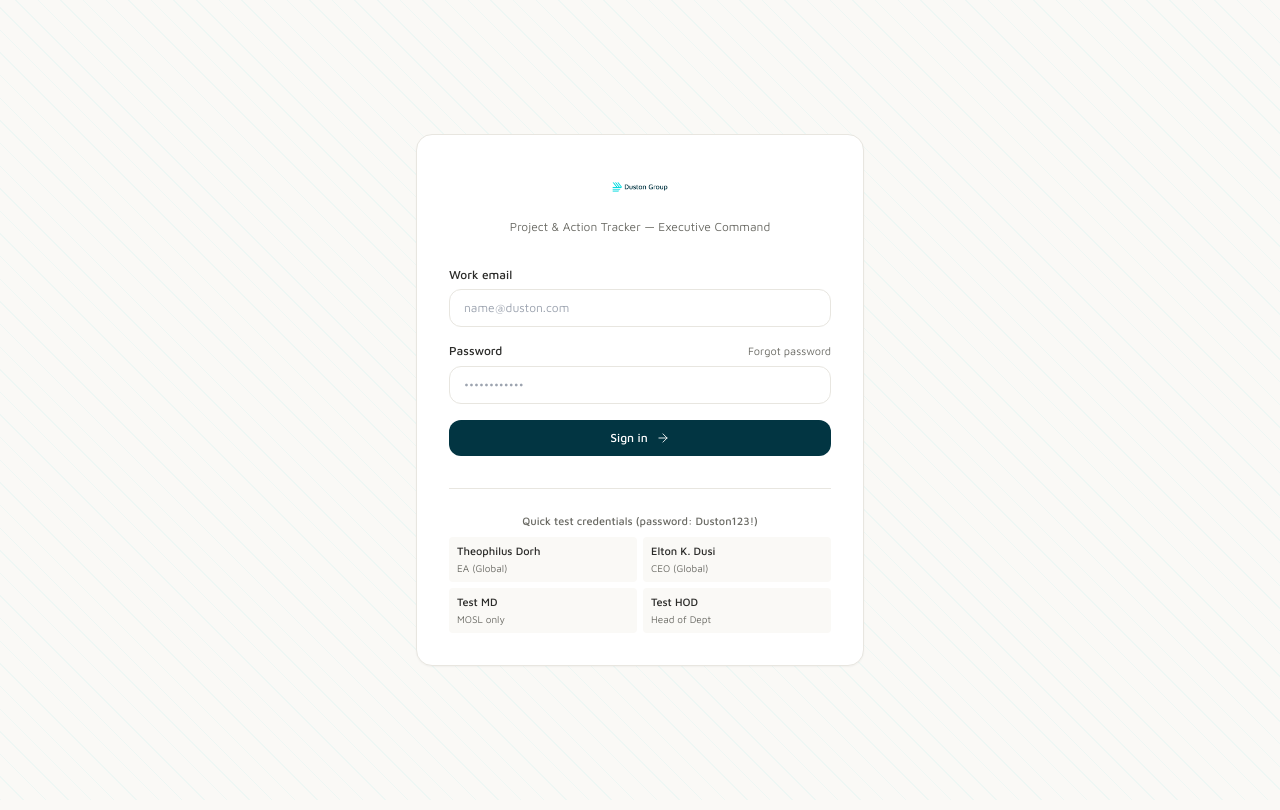
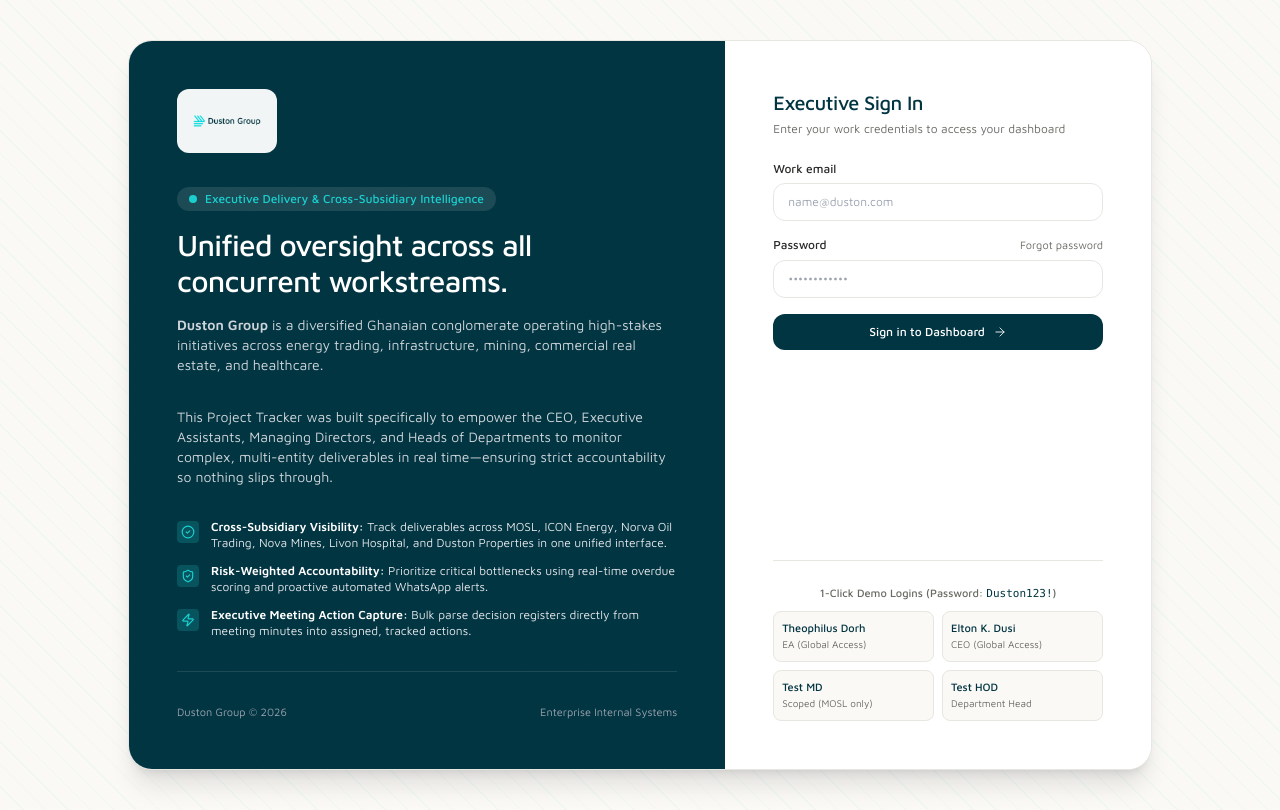
Before and after one commit to Theodorh123/Duston_Project_Tracker, a Next.js app: page /login in a window 1280 px wide. Built offline with nearby package versions, Linux system fonts and the light colour scheme.

Commit message:
feat: increase logo size and add Duston Group executive hero sections

```diff
--- a/src/app/(auth)/login/page.tsx
+++ b/src/app/(auth)/login/page.tsx
@@ -3,7 +3,7 @@
 import { useState } from "react";
 import { signIn } from "next-auth/react";
 import { useRouter } from "next/navigation";
-import { Lock, Mail, ArrowRight } from "lucide-react";
+import { ArrowRight, CheckCircle2, ShieldCheck, Zap } from "lucide-react";
 
 export default function LoginPage() {
   const router = useRouter();
@@ -30,7 +30,7 @@
         router.push("/");
         router.refresh();
       }
-    } catch (err: any) {
+    } catch {
       setError("An unexpected error occurred. Please try again.");
     } finally {
       setLoading(false);
@@ -43,23 +43,93 @@
   };
 
   return (
-    <div className="min-h-screen bg-duston-bg flanelines-bg flex flex-col items-center justify-center p-4 relative">
-      <div className="w-full max-w-md bg-white border border-duston-border rounded-2xl shadow-subtle p-8 z-10">
-        {/* Duston Logotype */}
-        <div className="text-center mb-8 flex flex-col items-center">
+    <div className="min-h-screen bg-duston-bg flanelines-bg flex items-center justify-center p-4 sm:p-6 lg:p-10 relative">
+      <div className="w-full max-w-5xl bg-white border border-duston-border rounded-3xl shadow-xl overflow-hidden grid grid-cols-1 lg:grid-cols-12 z-10">
+
+        {/* Left Column: Hero & Conglomerate Context */}
+        <div className="lg:col-span-7 bg-[#023542] text-white p-8 sm:p-12 flex flex-col justify-between relative overflow-hidden">
+          {/* Subtle FlaneLines background */}
+          <div className="absolute inset-0 opacity-10 pointer-events-none flanelines-bg" />
+
+          <div className="relative z-10">
+            {/* Prominent Large Duston Group Logo */}
+            <div className="mb-8">
               {/* eslint-disable-next-line @next/next/no-img-element */}
               <img
                 src="/logo-duston-group.png"
                 alt="Duston Group"
-            className="h-10 w-auto object-contain mx-auto mb-3"
+                className="h-14 sm:h-16 w-auto object-contain bg-white/95 rounded-xl px-4 py-2"
               />
-          <p className="text-xs text-duston-muted">
-            Project & Action Tracker — Executive Command
+            </div>
+
+            <div className="inline-flex items-center gap-2 px-3 py-1 rounded-full bg-white/10 text-[#1BCECE] text-xs font-medium mb-4">
+              <span className="w-2 h-2 rounded-full bg-[#1BCECE]" />
+              <span>Executive Delivery & Cross-Subsidiary Intelligence</span>
+            </div>
+
+            <h1 className="text-2xl sm:text-3xl font-medium tracking-tight text-white mb-4 leading-snug">
+              Unified oversight across all concurrent workstreams.
+            </h1>
+
+            <p className="text-xs sm:text-sm text-gray-200/90 leading-relaxed mb-8">
+              <strong>Duston Group</strong> is a diversified Ghanaian conglomerate operating high-stakes initiatives across energy trading, infrastructure, mining, commercial real estate, and healthcare.
+            </p>
+
+            <p className="text-xs sm:text-sm text-gray-200/90 leading-relaxed mb-8">
+              This Project Tracker was built specifically to empower the CEO, Executive Assistants, Managing Directors, and Heads of Departments to monitor complex, multi-entity deliverables in real time—ensuring strict accountability so nothing slips through.
+            </p>
+
+            {/* Strategic Value Pillars */}
+            <div className="space-y-3 text-xs text-gray-200">
+              <div className="flex items-start gap-3">
+                <div className="p-1 rounded bg-[#1BCECE]/20 text-[#1BCECE] mt-0.5 shrink-0">
+                  <CheckCircle2 size={14} strokeWidth={2} />
+                </div>
+                <div>
+                  <span className="font-semibold text-white">Cross-Subsidiary Visibility:</span> Track deliverables across MOSL, ICON Energy, Norva Oil Trading, Nova Mines, Livon Hospital, and Duston Properties in one unified interface.
+                </div>
+              </div>
+
+              <div className="flex items-start gap-3">
+                <div className="p-1 rounded bg-[#1BCECE]/20 text-[#1BCECE] mt-0.5 shrink-0">
+                  <ShieldCheck size={14} strokeWidth={2} />
+                </div>
+                <div>
+                  <span className="font-semibold text-white">Risk-Weighted Accountability:</span> Prioritize critical bottlenecks using real-time overdue scoring and proactive automated WhatsApp alerts.
+                </div>
+              </div>
+
+              <div className="flex items-start gap-3">
+                <div className="p-1 rounded bg-[#1BCECE]/20 text-[#1BCECE] mt-0.5 shrink-0">
+                  <Zap size={14} strokeWidth={2} />
+                </div>
+                <div>
+                  <span className="font-semibold text-white">Executive Meeting Action Capture:</span> Bulk parse decision registers directly from meeting minutes into assigned, tracked actions.
+                </div>
+              </div>
+            </div>
+          </div>
+
+          <div className="relative z-10 pt-8 mt-8 border-t border-white/10 flex items-center justify-between text-[11px] text-gray-400">
+            <span>Duston Group © 2026</span>
+            <span>Enterprise Internal Systems</span>
+          </div>
+        </div>
+
+        {/* Right Column: Sign In & 1-Click Test Access */}
+        <div className="lg:col-span-5 p-8 sm:p-12 flex flex-col justify-between bg-white">
+          <div>
+            <div className="mb-6">
+              <h2 className="text-xl font-medium text-[#023542] tracking-tight">
+                Executive Sign In
+              </h2>
+              <p className="text-xs text-duston-muted mt-1">
+                Enter your work credentials to access your dashboard
               </p>
             </div>
 
             {error && (
-          <div className="mb-6 p-3 rounded-lg bg-duston-orange/10 border border-duston-orange/20 text-duston-orange text-xs text-center font-medium">
+              <div className="mb-6 p-3 rounded-lg bg-[#F15A24]/10 border border-[#F15A24]/20 text-[#F15A24] text-xs text-center font-medium">
                 {error}
               </div>
             )}
@@ -69,7 +139,6 @@
                 <label className="block text-xs font-medium text-duston-text mb-1.5">
                   Work email
                 </label>
-            <div className="relative">
                 <input
                   type="email"
                   required
@@ -78,7 +147,6 @@
                   onChange={(e) => setEmail(e.target.value)}
                   className="w-full bg-white border border-duston-border rounded-xl px-3.5 py-2.5 text-xs text-duston-text outline-none focus:border-[#1BCECE] focus:ring-1 focus:ring-[#1BCECE] transition-all"
                 />
-            </div>
               </div>
 
               <div>
@@ -90,7 +158,6 @@
                     Forgot password
                   </span>
                 </div>
-            <div className="relative">
                 <input
                   type="password"
                   required
@@ -100,59 +167,61 @@
                   className="w-full bg-white border border-duston-border rounded-xl px-3.5 py-2.5 text-xs text-duston-text outline-none focus:border-[#1BCECE] focus:ring-1 focus:ring-[#1BCECE] transition-all"
                 />
               </div>
-          </div>
 
               <button
                 type="submit"
                 disabled={loading}
-            className="w-full py-2.5 px-4 bg-[#023542] hover:bg-[#1BCECE] text-white rounded-xl text-xs font-medium transition-colors flex items-center justify-center gap-2 mt-2 disabled:opacity-50"
+                className="w-full py-2.5 px-4 bg-[#023542] hover:bg-[#1BCECE] text-white rounded-xl text-xs font-medium transition-colors flex items-center justify-center gap-2 mt-3 disabled:opacity-50"
               >
-            {loading ? "Signing in..." : "Sign in"}
+                {loading ? "Signing in..." : "Sign in to Dashboard"}
                 <ArrowRight size={14} strokeWidth={1.5} />
               </button>
             </form>
+          </div>
 
           {/* Quick Test Logins Strip */}
           <div className="mt-8 pt-6 border-t border-duston-border">
             <div className="text-[11px] font-medium text-duston-muted mb-2 text-center">
-            Quick test credentials (password: Duston123!)
+              1-Click Demo Logins (Password: <span className="font-mono text-duston-dark">Duston123!</span>)
             </div>
-          <div className="grid grid-cols-2 gap-1.5 text-[11px]">
+            <div className="grid grid-cols-2 gap-2 text-[11px]">
               <button
                 type="button"
                 onClick={() => setTestUser("theophilus@duston.com")}
-              className="px-2 py-1.5 text-left rounded bg-duston-bg hover:bg-duston-border/60 text-duston-text transition-colors truncate"
+                className="p-2 text-left rounded-lg bg-duston-bg hover:bg-duston-border/60 text-duston-text border border-duston-border transition-colors"
               >
-              <span className="font-medium block">Theophilus Dorh</span>
-              <span className="text-duston-muted text-[10px]">EA (Global)</span>
+                <span className="font-medium block text-duston-dark">Theophilus Dorh</span>
+                <span className="text-duston-muted text-[10px]">EA (Global Access)</span>
               </button>
               <button
                 type="button"
                 onClick={() => setTestUser("elton@duston.com")}
-              className="px-2 py-1.5 text-left rounded bg-duston-bg hover:bg-duston-border/60 text-duston-text transition-colors truncate"
+                className="p-2 text-left rounded-lg bg-duston-bg hover:bg-duston-border/60 text-duston-text border border-duston-border transition-colors"
               >
-              <span className="font-medium block">Elton K. Dusi</span>
-              <span className="text-duston-muted text-[10px]">CEO (Global)</span>
+                <span className="font-medium block text-duston-dark">Elton K. Dusi</span>
+                <span className="text-duston-muted text-[10px]">CEO (Global Access)</span>
               </button>
               <button
                 type="button"
                 onClick={() => setTestUser("md@duston.com")}
-              className="px-2 py-1.5 text-left rounded bg-duston-bg hover:bg-duston-border/60 text-duston-text transition-colors truncate"
+                className="p-2 text-left rounded-lg bg-duston-bg hover:bg-duston-border/60 text-duston-text border border-duston-border transition-colors"
               >
-              <span className="font-medium block">Test MD</span>
-              <span className="text-duston-muted text-[10px]">MOSL only</span>
+                <span className="font-medium block text-duston-dark">Test MD</span>
+                <span className="text-duston-muted text-[10px]">Scoped (MOSL only)</span>
               </button>
               <button
                 type="button"
                 onClick={() => setTestUser("hod@duston.com")}
-              className="px-2 py-1.5 text-left rounded bg-duston-bg hover:bg-duston-border/60 text-duston-text transition-colors truncate"
+                className="p-2 text-left rounded-lg bg-duston-bg hover:bg-duston-border/60 text-duston-text border border-duston-border transition-colors"
               >
-              <span className="font-medium block">Test HOD</span>
-              <span className="text-duston-muted text-[10px]">Head of Dept</span>
+                <span className="font-medium block text-duston-dark">Test HOD</span>
+                <span className="text-duston-muted text-[10px]">Department Head</span>
               </button>
             </div>
           </div>
         </div>
+
+      </div>
     </div>
   );
 }
--- a/src/components/dashboard/DashboardClient.tsx
+++ b/src/components/dashboard/DashboardClient.tsx
@@ -126,14 +126,50 @@
 
   return (
     <div className="space-y-6">
-      {/* Welcome Header */}
-      <div>
-        <h1 className="text-2xl font-medium text-[#023542] tracking-tight">
-          Welcome back, {firstName}
-        </h1>
-        <p className="text-xs text-duston-muted mt-1">
-          Here&apos;s what&apos;s on your plate today across the group
-        </p>
+      {/* Executive Overview Hero Banner */}
+      <div className="rounded-2xl bg-[#023542] text-white p-6 sm:p-7 border border-[#03446D] shadow-sm relative overflow-hidden">
+        <div className="absolute right-0 top-0 bottom-0 w-1/3 opacity-10 pointer-events-none flanelines-bg" />
+
+        <div className="relative z-10 flex flex-col md:flex-row md:items-center justify-between gap-6">
+          <div className="max-w-2xl">
+            <div className="inline-flex items-center gap-2 px-2.5 py-1 rounded-full bg-white/10 text-[#1BCECE] text-xs font-medium mb-3">
+              <span className="w-2 h-2 rounded-full bg-[#1BCECE]" />
+              <span>Duston Group Delivery Command</span>
+            </div>
+
+            <h1 className="text-xl sm:text-2xl font-medium tracking-tight text-white mb-2">
+              Cross-Subsidiary Initiative & Delivery Tracker
+            </h1>
+
+            <p className="text-xs sm:text-sm text-gray-200/90 leading-relaxed">
+              Unifying capital projects, strategic deliverables, and operational action items across all <strong>Duston Group</strong> subsidiaries. Built to give executives unified visibility across concurrent workstreams so critical milestones never slip through.
+            </p>
+
+            <div className="flex flex-wrap items-center gap-2 mt-4 text-[11px] text-gray-300">
+              <span className="px-2.5 py-1 rounded-md bg-white/10 border border-white/10">
+                13 Conglomerate Entities
+              </span>
+              <span className="px-2.5 py-1 rounded-md bg-white/10 border border-white/10">
+                Concurrent Delivery Tracking
+              </span>
+              <span className="px-2.5 py-1 rounded-md bg-white/10 border border-white/10">
+                Risk-Weighted Deadlines
+              </span>
+            </div>
+          </div>
+
+          <div className="shrink-0 md:text-right border-t md:border-t-0 md:border-l border-white/10 pt-4 md:pt-0 md:pl-6">
+            <div className="text-[11px] uppercase tracking-wider text-[#1BCECE] font-medium">
+              Signed In As
+            </div>
+            <div className="text-base font-medium text-white mt-0.5">
+              {userName}
+            </div>
+            <div className="text-xs text-gray-300 mt-1">
+              {openCount} active deliverable{openCount === 1 ? "" : "s"}
+            </div>
+          </div>
+        </div>
       </div>
 
       {/* 4 Rounded Metric Cards Row */}
--- a/src/components/layout/Sidebar.tsx
+++ b/src/components/layout/Sidebar.tsx
@@ -96,7 +96,7 @@
             <img
               src="/logo-duston.png"
               alt="Duston"
-              className="h-8 w-auto object-contain"
+              className="h-10 w-auto object-contain"
             />
           </Link>
           <button
```
Lines whose indentation alone changed are shown as unchanged.
